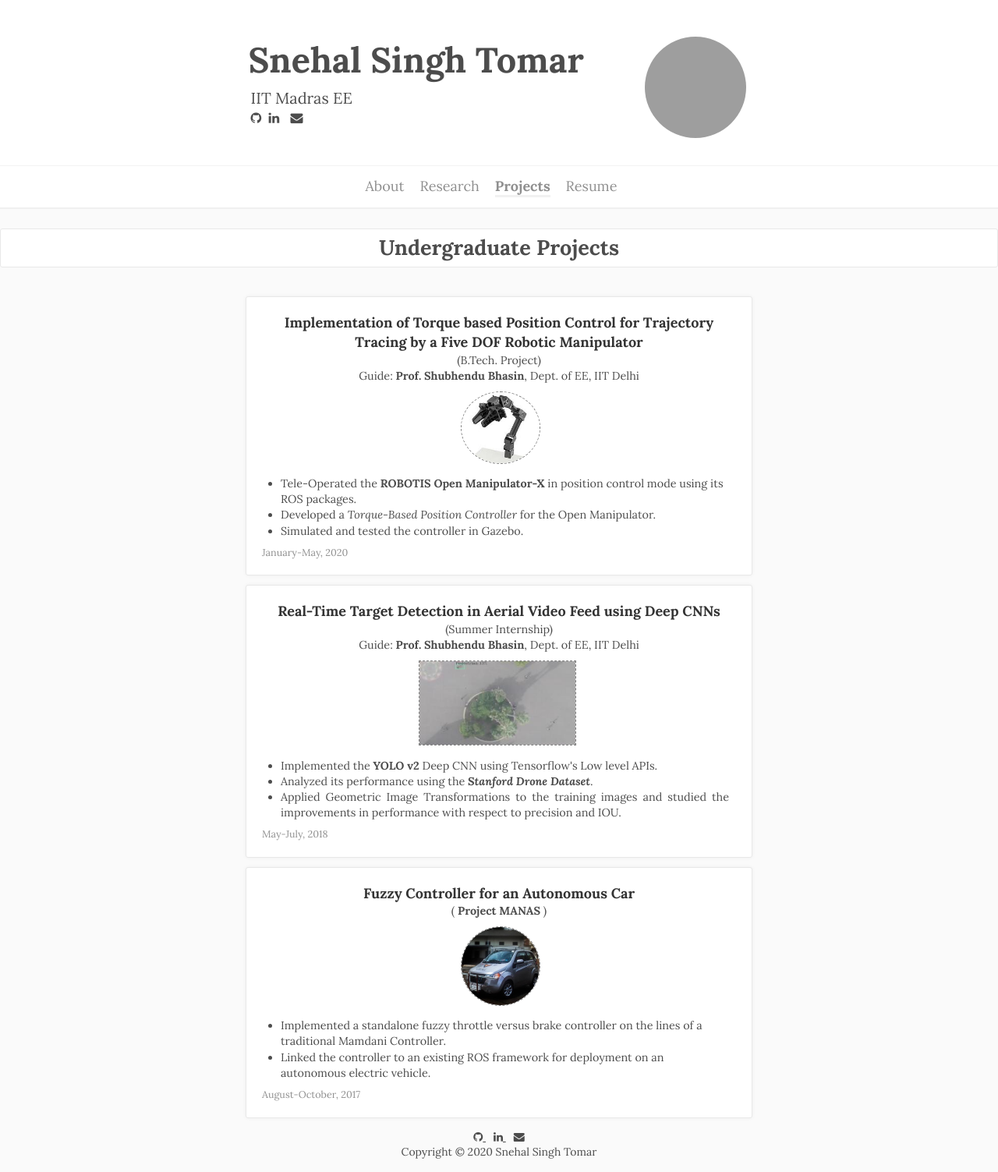
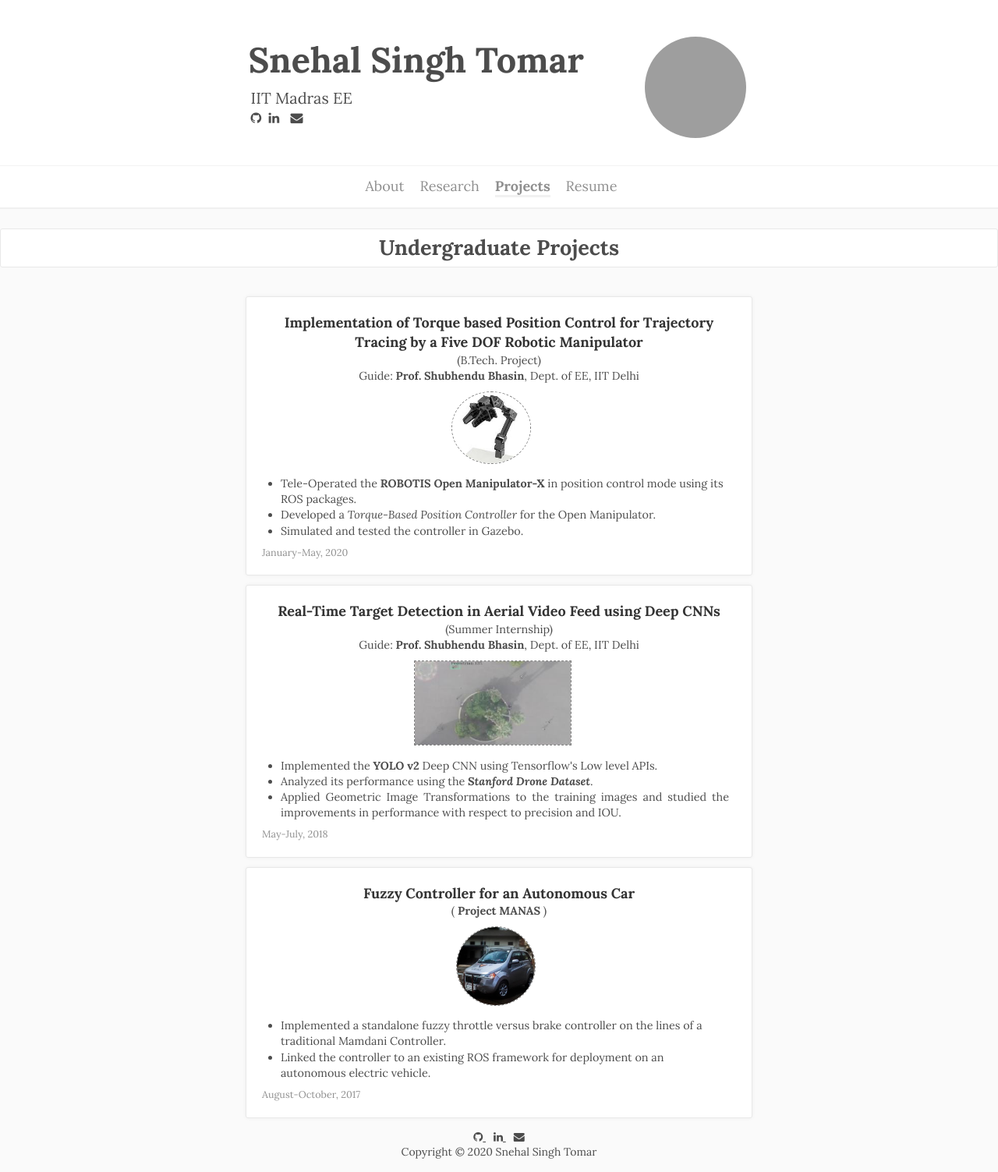
Before and after one commit to snehalstomar/previouswebsite, a Jekyll site: the page projects.html, which Jekyll copies as it is, in a window 1280 px wide. Shown: the whole page at 78% size. Built offline with Jekyll 4.4.1, drawn with Linux system fonts in a browser that asks for light colours; Markdown is read by kramdown in place of the engine named in the settings; grey boxes are pictures that could not be loaded.

Commit message:
fixed alignment issues

```diff
--- a/css/main.css
+++ b/css/main.css
@@ -165,7 +165,7 @@
     max-width: 100px;
     max-height: 100px;
     margin-right:;
-    margin-left:42%;
+    margin-left:40%;
     border-radius: 100%;
     border:1.5px gray dashed;
 
--- a/projects.html
+++ b/projects.html
@@ -116,7 +116,7 @@
     </div>
     </div>
     <div class="post__text">
-      <img src="images/mlp.jpeg" width="100" height="100" style="border-radius:0%; max-width:200px; max-height: 200px; margin-left: 33%">
+      <img src="images/mlp.jpeg" width="100" height="100" style="border-radius:0%; max-width:200px; max-height: 200px; margin-left: 32%">
       <p class="paper_description_detail">
         <ul style="font-size: 0.8em;">
           <li>
@@ -148,7 +148,7 @@
     </div>
     </div>
     <div class="post__text">
-      <img src="images/eve.jpg" width="100" height="100" style="border-radius:50%; max-width:100px; max-height: 100px; margin-left: 42%">
+      <img src="images/eve.jpg" width="100" height="100" style="border-radius:50%; max-width:100px; max-height: 100px; margin-left: 41%">
       <p class="paper_description_detail">
         <ul style="font-size: 0.8em;">
           <li>
--- a/research.html
+++ b/research.html
@@ -82,7 +82,7 @@
     </div>
     </div>
     <div class="post__text">
-      <img src="images/paper1.png" width="100" height="100" style="border-radius: 10%; max-height: 150px; max-width:150px; margin-left:40%;" >
+      <img src="images/paper1.png" width="100" height="100" style="border-radius: 10%; max-height: 150px; max-width:150px; margin-left:38%;" >
       <p class="paper_description_detail">We presented an efficient fuzzy classification algorithm for categorizing cashew kernels into their coomercial classes (having highly overlapping intervals of definition) on the basis of physical properties such as length, width, thickness etc. Our work was awarded the <b>Best Paper Award </b>at <a href="https://socpros17.scrs.in/" target="_blank">SocProS 2017</a>.</p>
   </div>
     <div class="post__postfix">
```
